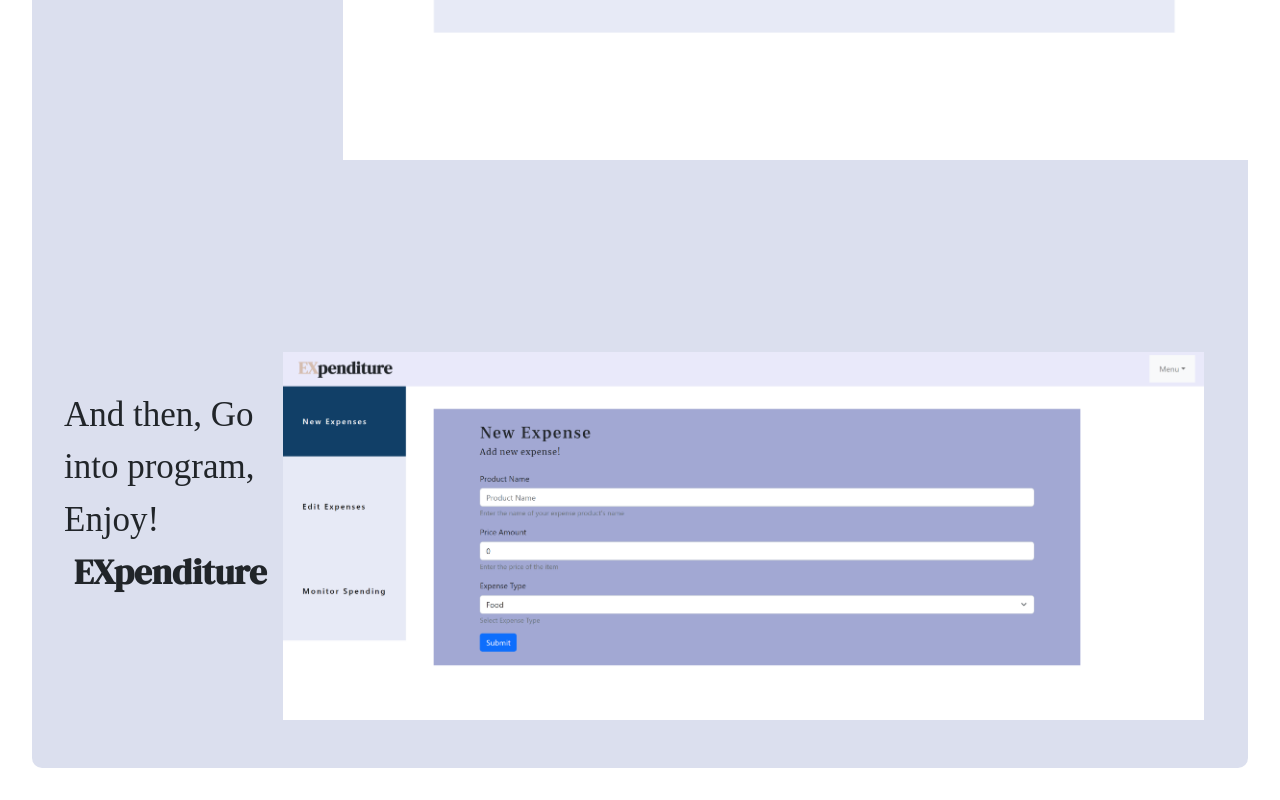
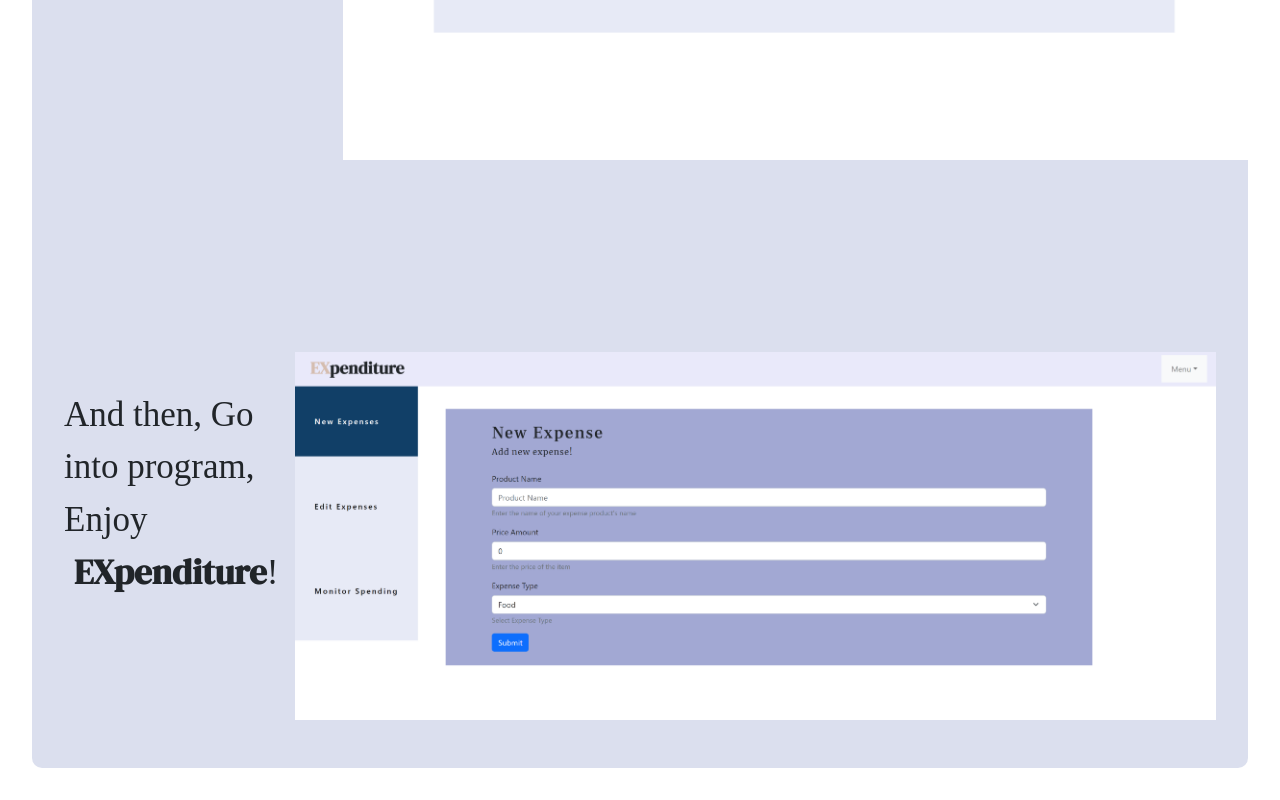
Before and after one commit to Jina-sw/EXpenditure, a React (Create React App) app: page / in a window 1280 px wide. Shown: the part 1598-2398 px from the top of the page. Built offline with nearby package versions, Linux system fonts and the light colour scheme; a web font is replaced by a local one.

Commit message:
infoo
dsfd

```diff
--- a/src/MainPage/Info.js
+++ b/src/MainPage/Info.js
@@ -25,7 +25,7 @@ function info() {
                 </div>
                 <div className="space"> </div>
                 <div className="drawer">
-                    <p className=""><br/> <span className='boldText'>And then,</span> Go into program, Enjoy! <span className='logoN'>EXpenditure</span></p>
+                    <p className=""><br/> <span className='boldText'>And then,</span> Go into program, Enjoy <span className='logoN'>EXpenditure</span>!</p>
                     <img src={third} width="80%"></img>
                 </div>
 
```
